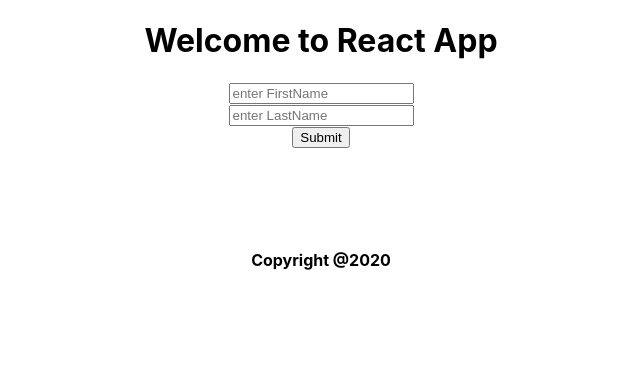
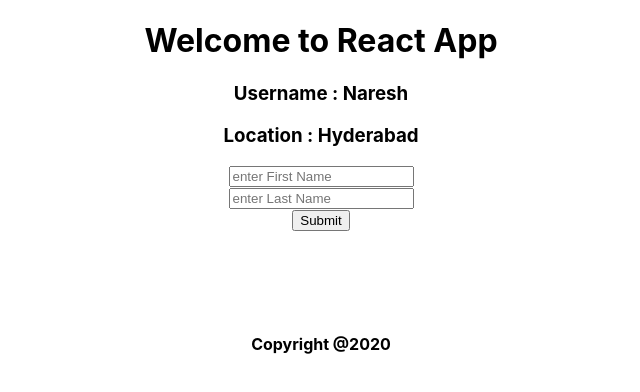
Before and after one commit to Srinivasanaresh72/CSS, a React (Create React App) app in the folder React_JS/exampleapp/: page / in a window 1280 px wide. Shown: the top 392 px of the page, without its empty margins (319-959 px from the left). Built offline with nearby package versions, Linux system fonts and the light colour scheme.

Commit message:
added user name and location to react

```diff
--- a/React_JS/exampleapp/src/App.js
+++ b/React_JS/exampleapp/src/App.js
@@ -6,9 +6,15 @@
 
 
 function App() {
+
+  const user = {
+
+    'username' : 'Naresh',
+    'location' : 'Hyderabad'
+  }
   return (
     <div className="App">
-      <AppHeader />
+      <AppHeader username={user.username} location={user.location} />
       <AppBody />
       <AppFooter />
     </div>
--- a/React_JS/exampleapp/src/Components/AppBody/index.js
+++ b/React_JS/exampleapp/src/Components/AppBody/index.js
@@ -44,8 +44,8 @@
         return(
 
             <div>
-                <input name = "FirstName" type="text" onChange={this.handleInputChange} value = {this.state.FirstName} placeholder = "enter FirstName" /> <br />
-                <input name = "LastName" type="text" onChange={this.handleInputChange} value = {this.state.LastName} placeholder = "enter LastName" /> <br />
+                <input name = "FirstName" type="text" onChange={this.handleInputChange} value = {this.state.FirstName} placeholder = "enter First Name" /> <br />
+                <input name = "LastName" type="text" onChange={this.handleInputChange} value = {this.state.LastName} placeholder = "enter Last Name" /> <br />
                 <button onClick = {this.onSubmit}> Submit </button> <br /><br />
                 <h4> {this.state.FirstName} {this.state.LastName} </h4> <br /><br />
                 <h4> {this.state.result} </h4>
--- a/React_JS/exampleapp/src/Components/AppHeader/index.js
+++ b/React_JS/exampleapp/src/Components/AppHeader/index.js
@@ -1,8 +1,15 @@
 import React from 'react'
 
-export default function AppHeader(){
+export default function AppHeader(props){
 
     return(
-        <h1> Welcome to React App </h1>
+        <div>
+
+             <h1> Welcome to React App </h1>
+             <h3> Username : {props.username} </h3>
+             <h3> Location : {props.location} </h3>
+
+        </div>
+
     )
 }
```
